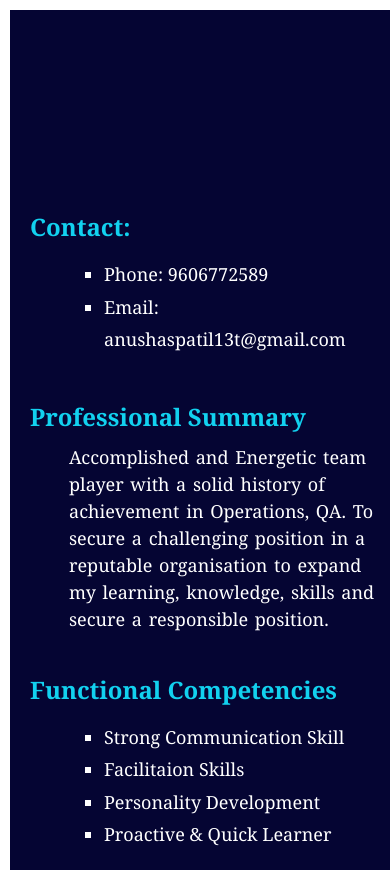
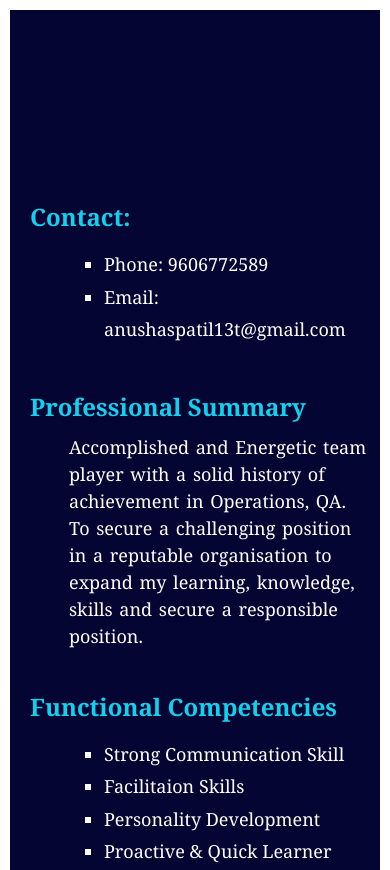
Before and after one commit to anushaspatil/resume, a plain HTML site: page index.html in a window 390 px wide. Shown: the top 870 px of the page. Drawn offline with Linux system fonts and the light colour scheme.

Commit message:
Update index.css

```diff
--- a/index.css
+++ b/index.css
@@ -405,7 +405,8 @@
 @media (max-width: 768px) {
   .container{
     width: 100%;
-    margin: 10px;
+     padding: 10px;
+    box-sizing: border-box;
   }
 
   .contentInfo{
```
